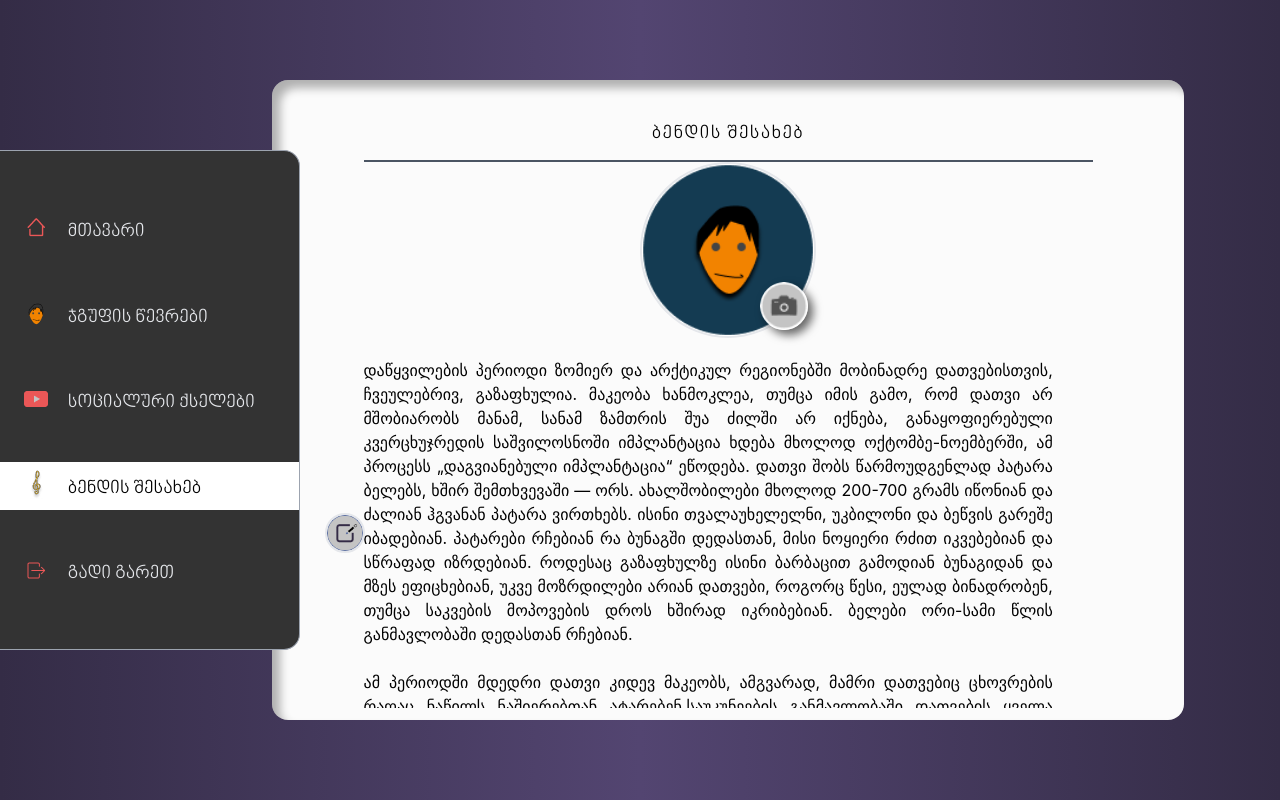
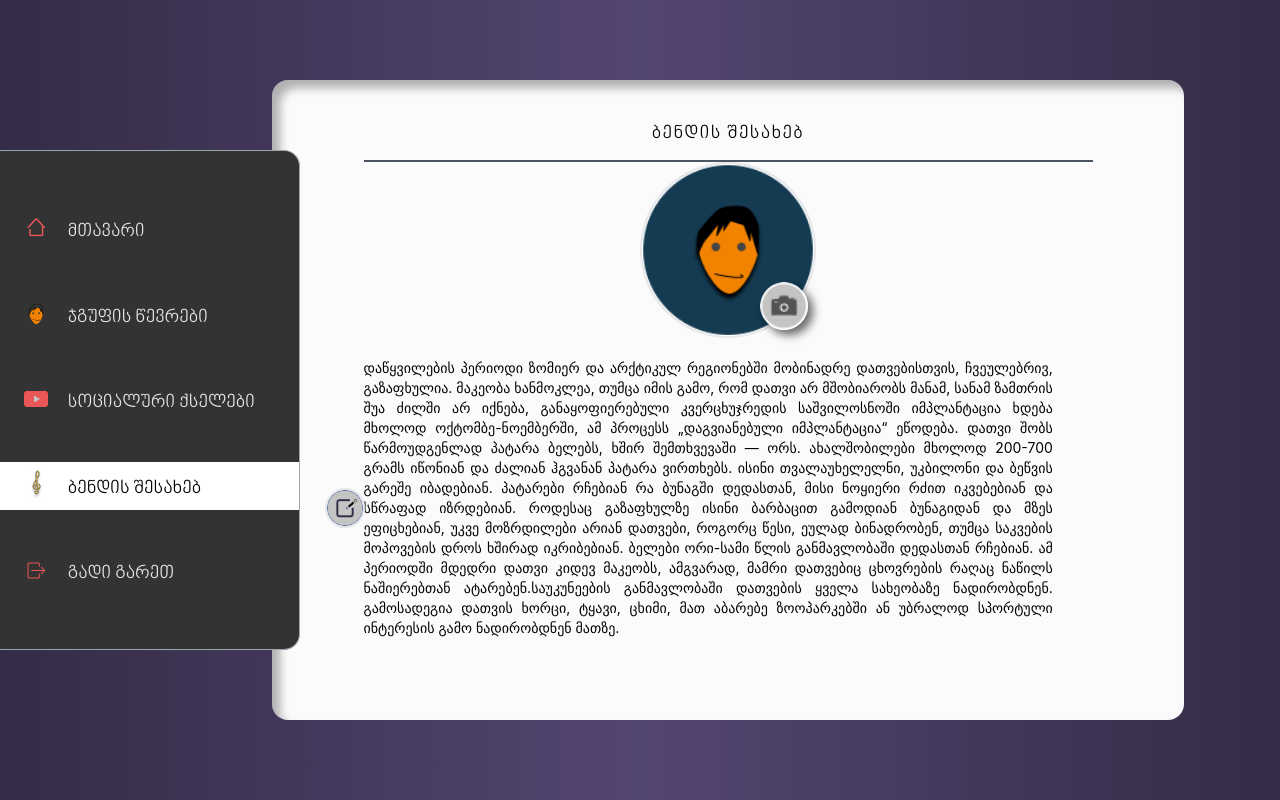
Before and after one commit to ibotchori/folk-soul, a React (Create React App) app: page /band-info in a window 1280 px wide. Built offline with nearby package versions, Linux system fonts and the light colour scheme.

Commit message:
fix: text size on BandInfo page

```diff
--- a/src/pages/BandInfo/BandInfo.tsx
+++ b/src/pages/BandInfo/BandInfo.tsx
@@ -31,13 +31,13 @@ const BandInfo = (props: Props) => {
           </div>
 
           {/* Info */}
-          <div className='flex items-center w-full justify-center relative pb-14 '>
+          <div className='flex items-center w-full justify-center relative pb-20 '>
             <img
               className='w-10 absolute left-0 ml-[3.3rem] h-10 cursor-pointer  rounded-full border-2 border-gray-200 '
               src={EditButtonIcon}
               alt='avatar'
             />
-            <div className='w-[80%] text-justify h-[350px]  overflow-y-scroll pr-10  scrollbar-thin  scrollbar-thumb-blue-200 scrollbar-track-gray-600 scrollbar-thumb-rounded-full scrollbar-track-rounded-full'>
+            <div className='w-[80%] text-sm text-justify h-[300px]  overflow-y-scroll pr-10  scrollbar-thin  scrollbar-thumb-blue-200 scrollbar-track-gray-600 scrollbar-thumb-rounded-full scrollbar-track-rounded-full'>
               <p className=''>
                 დაწყვილების პერიოდი ზომიერ და არქტიკულ რეგიონებში მობინადრე
                 დათვებისთვის, ჩვეულებრივ, გაზაფხულია. მაკეობა ხანმოკლეა, თუმცა
@@ -53,11 +53,8 @@ const BandInfo = (props: Props) => {
                 ბუნაგიდან და მზეს ეფიცხებიან, უკვე მოზრდილები არიან დათვები,
                 როგორც წესი, ეულად ბინადრობენ, თუმცა საკვების მოპოვების დროს
                 ხშირად იკრიბებიან. ბელები ორი-სამი წლის განმავლობაში დედასთან
-                რჩებიან.
-                <br />
-                <br />
-                ამ პერიოდში მდედრი დათვი კიდევ მაკეობს, ამგვარად, მამრი დათვებიც
-                ცხოვრების რაღაც ნაწილს ნაშიერებთან ატარებენ.საუკუნეების
+                რჩებიან. ამ პერიოდში მდედრი დათვი კიდევ მაკეობს, ამგვარად, მამრი
+                დათვებიც ცხოვრების რაღაც ნაწილს ნაშიერებთან ატარებენ.საუკუნეების
                 განმავლობაში დათვების ყველა სახეობაზე ნადირობდნენ. გამოსადეგია
                 დათვის ხორცი, ტყავი, ცხიმი, მათ აბარებე ზოოპარკებში ან უბრალოდ
                 სპორტული ინტერესის გამო ნადირობდნენ მათზე.
@@ -67,11 +64,14 @@ const BandInfo = (props: Props) => {
                 ცხოვრების რაღაც ნაწილს ნაშიერებთან ატარებენ.საუკუნეების
                 განმავლობაში დათვების ყველა სახეობაზე ნადირობდნენ. გამოსადეგია
                 დათვის ხორცი, ტყავი, ცხიმი, მათ აბარებე ზოოპარკებში ან უბრალოდ
-                სპორტული ინტერესის გამო ნადირობდნენ მათზე.
-                <br />
-                <br />
-                ამ პერიოდში მდედრი დათვი კიდევ მაკეობს, ამგვარად, მამრი დათვებიც
-                ცხოვრების რაღაც ნაწილს ნაშიერებთან ატარებენ.საუკუნეების
+                სპორტული ინტერესის გამო ნადირობდნენ მათზე. ამ პერიოდში მდედრი
+                დათვი კიდევ მაკეობს, ამგვარად, მამრი დათვებიც ცხოვრების რაღაც
+                ნაწილს ნაშიერებთან ატარებენ.საუკუნეების განმავლობაში დათვების
+                ყველა სახეობაზე ნადირობდნენ. გამოსადეგია დათვის ხორცი, ტყავი,
+                ცხიმი, მათ აბარებე ზოოპარკებში ან უბრალოდ სპორტული ინტერესის
+                გამო ნადირობდნენ მათზე. სპორტული ინტერესის გამო ნადირობდნენ
+                მათზე. ამ პერიოდში მდედრი დათვი კიდევ მაკეობს, ამგვარად, მამრი
+                დათვებიც ცხოვრების რაღაც ნაწილს ნაშიერებთან ატარებენ.საუკუნეების
                 განმავლობაში დათვების ყველა სახეობაზე ნადირობდნენ. გამოსადეგია
                 დათვის ხორცი, ტყავი, ცხიმი, მათ აბარებე ზოოპარკებში ან უბრალოდ
                 სპორტული ინტერესის გამო ნადირობდნენ მათზე.
```
